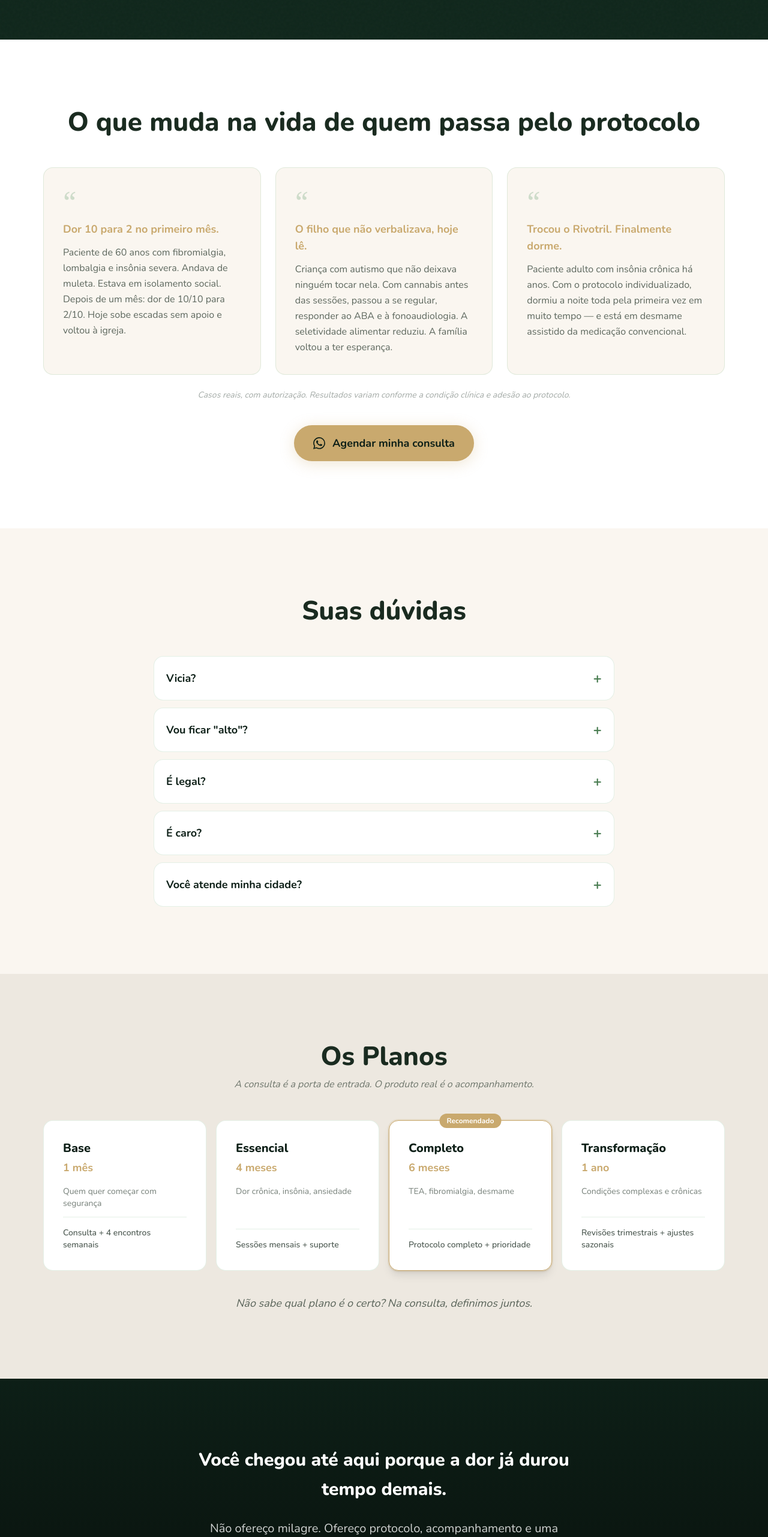
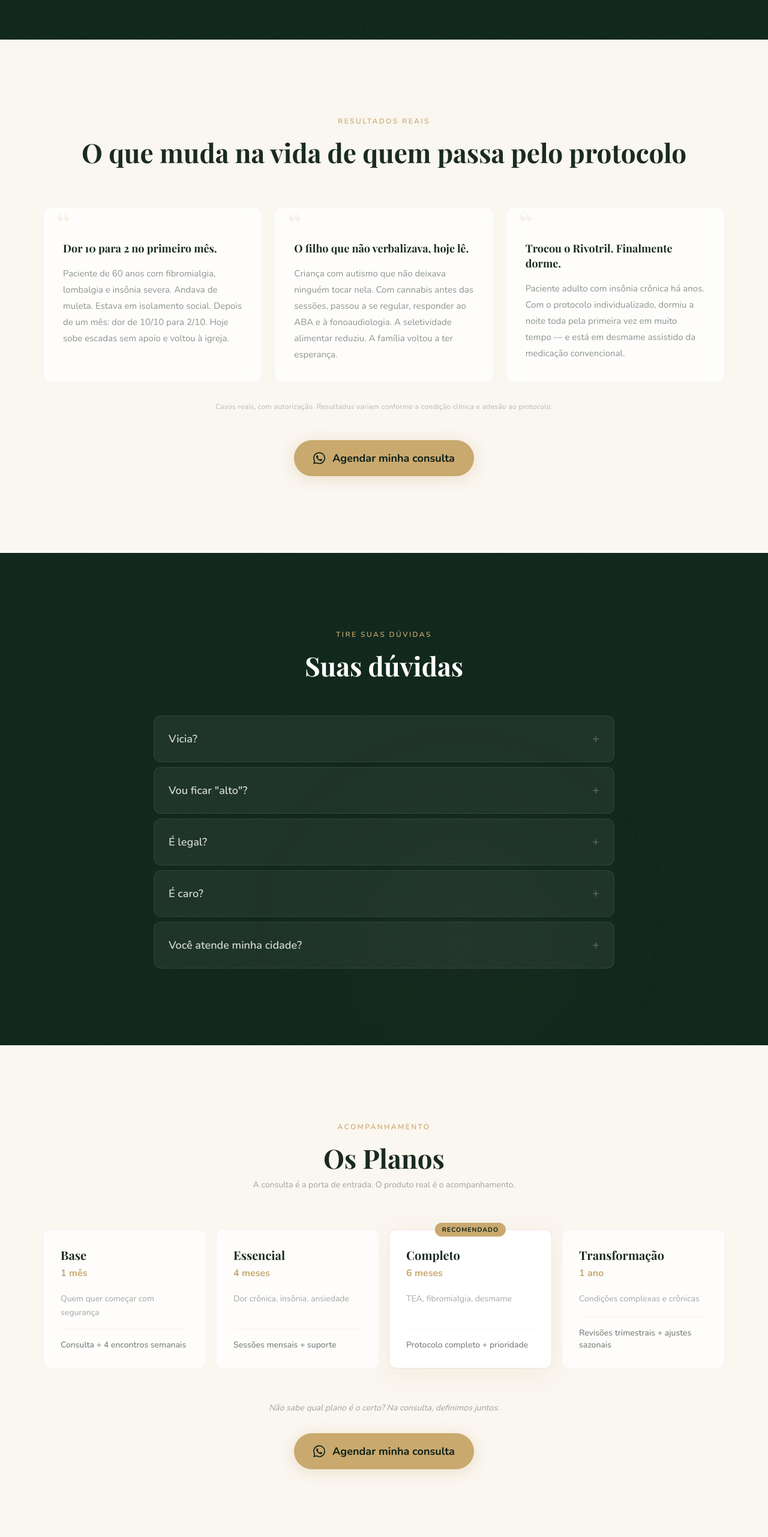
Before and after one commit to Igor-Azvdo/draingrid_frontend, a Next.js app: page / in a window 1280 px wide. Shown: the part 6353-8916 px from the top of the page at 60% size. Built offline with nearby package versions, Linux system fonts and the light colour scheme.

Commit message:
refactor: redesign Testimonials, FAQ, Plans, FinalCTA, Footer — dark glass, editorial quotes, refined cards

```diff
--- a/src/components/landing/FAQ.tsx
+++ b/src/components/landing/FAQ.tsx
@@ -10,26 +10,32 @@ export function FAQ() {
   const [openIndex, setOpenIndex] = useState<number | null>(null);
 
   return (
-    <section id="duvidas" className="py-20 md:py-28 bg-bg-warm">
+    <section id="duvidas" className="py-24 md:py-32 bg-surface-dark text-white relative noise-overlay overflow-hidden">
+      <div className="absolute bottom-0 right-1/4 w-96 h-96 bg-accent/[0.03] rounded-full blur-[120px] pointer-events-none" />
+
       <Container>
-        <div ref={ref} className="scroll-fade-in max-w-3xl mx-auto">
-          <h2 className="text-3xl md:text-[2.75rem] font-extrabold text-text text-center mb-12">
+        <div ref={ref} className="scroll-fade-in max-w-3xl mx-auto relative z-10">
+          <p className="text-accent uppercase tracking-[0.2em] text-xs font-semibold text-center mb-4">
+            Tire suas dúvidas
+          </p>
+          <h2 className="font-display text-3xl md:text-[2.75rem] font-bold text-white text-center mb-14 leading-tight">
             {faqContent.title}
           </h2>
-          <div className="flex flex-col gap-3">
+
+          <div className="flex flex-col gap-2">
             {faqContent.items.map((item, i) => (
               <div
                 key={i}
-                className="bg-white rounded-2xl border border-card-border overflow-hidden"
+                className="bg-glass-light border border-glass-border rounded-xl overflow-hidden transition-all duration-300 hover:border-glass-border-hover"
               >
                 <button
                   onClick={() => setOpenIndex(openIndex === i ? null : i)}
-                  className="w-full flex items-center justify-between p-5 text-left font-bold text-hero-dark text-lg hover:bg-bg-warm/50 transition-colors cursor-pointer"
+                  className="w-full flex items-center justify-between p-5 md:p-6 text-left font-semibold text-white/80 text-base md:text-lg transition-colors cursor-pointer"
                   aria-expanded={openIndex === i}
                 >
                   {item.question}
                   <span
-                    className={`shrink-0 text-2xl text-primary-dark transition-transform duration-300 ${
+                    className={`shrink-0 text-xl text-accent/50 transition-transform duration-300 font-light ${
                       openIndex === i ? "rotate-45" : ""
                     }`}
                   >
@@ -37,11 +43,11 @@ export function FAQ() {
                   </span>
                 </button>
                 <div
-                  className={`overflow-hidden transition-all duration-300 ${
+                  className={`overflow-hidden transition-all duration-400 ${
                     openIndex === i ? "max-h-96 opacity-100" : "max-h-0 opacity-0"
                   }`}
                 >
-                  <p className="px-5 pb-5 text-text/70 leading-relaxed">
+                  <p className="px-5 md:px-6 pb-5 md:pb-6 text-white/40 leading-[1.8] text-[0.9375rem]">
                     {item.answer}
                   </p>
                 </div>
--- a/src/components/landing/FinalCTA.tsx
+++ b/src/components/landing/FinalCTA.tsx
@@ -9,23 +9,29 @@ export function FinalCTA() {
   const ref = useScrollAnimation();
 
   return (
-    <section className="py-20 md:py-28 bg-gradient-to-b from-hero-dark to-hero-darker text-white">
+    <section className="py-28 md:py-40 bg-hero-dark text-white relative noise-overlay overflow-hidden">
+      {/* Atmospheric elements */}
+      <div className="absolute top-1/2 left-1/2 -translate-x-1/2 -translate-y-1/2 w-[600px] h-[600px] bg-accent/[0.04] rounded-full blur-[150px] pointer-events-none" />
+
       <Container>
-        <div ref={ref} className="scroll-fade-in max-w-2xl mx-auto text-center">
+        <div ref={ref} className="scroll-fade-in max-w-2xl mx-auto text-center relative z-10">
+          <div className="w-12 h-px bg-accent/40 mx-auto mb-12" />
+
           {finalCtaContent.text.map((line, i) => (
             <p
               key={i}
-              className={`mb-6 leading-relaxed ${
+              className={`mb-6 ${
                 i === 0
-                  ? "text-2xl md:text-3xl font-extrabold"
-                  : "text-lg md:text-xl text-white/80"
+                  ? "font-display text-2xl md:text-[2.5rem] font-bold leading-[1.2]"
+                  : "text-base md:text-lg text-white/40 leading-[1.9]"
               }`}
             >
               {line}
             </p>
           ))}
-          <div className="mt-10">
-            <WhatsAppButton variant="primary" className="text-xl px-10 py-5">
+
+          <div className="mt-14">
+            <WhatsAppButton variant="gold" className="text-lg md:text-xl px-10 py-5">
               {finalCtaContent.cta}
             </WhatsAppButton>
           </div>
--- a/src/components/landing/Footer.tsx
+++ b/src/components/landing/Footer.tsx
@@ -3,23 +3,24 @@ import { Container } from "./Container";
 
 export function Footer() {
   return (
-    <footer className="py-8 bg-hero-darker text-white/40">
-      <Container className="flex flex-col md:flex-row items-center justify-between gap-4">
+    <footer className="py-10 bg-hero-darker border-t border-white/[0.04]">
+      <Container className="flex flex-col md:flex-row items-center justify-between gap-6">
         <Image
           src="/logo.svg"
-          alt="Draingrid"
+          alt="Dra. Ingrid Azevedo"
           width={80}
           height={47}
-          className="brightness-0 invert opacity-40"
+          className="brightness-0 invert opacity-20"
           unoptimized
         />
-        <div className="flex items-center gap-6 text-sm">
+        <div className="flex items-center gap-8 text-[0.8125rem] text-white/20">
           <a
             href="/links"
-            className="hover:text-white/60 transition-colors"
+            className="hover:text-white/40 transition-colors duration-300"
           >
             Links
           </a>
+          <span className="text-white/10">|</span>
           <span>Desenvolvido por Igor Azevedo</span>
         </div>
       </Container>
--- a/src/components/landing/Plans.tsx
+++ b/src/components/landing/Plans.tsx
@@ -1,6 +1,7 @@
 "use client";
 
 import { Container } from "./Container";
+import { WhatsAppButton } from "./WhatsAppButton";
 import { plansContent } from "@/data/landing-content";
 import { useScrollAnimation } from "@/hooks/useScrollAnimation";
 
@@ -8,50 +9,60 @@ export function Plans() {
   const ref = useScrollAnimation();
 
   return (
-    <section id="planos" className="py-20 md:py-28 bg-bg-sage">
+    <section id="planos" className="py-24 md:py-32 bg-bg-cream">
       <Container>
         <div ref={ref} className="scroll-fade-in">
-          <h2 className="text-3xl md:text-[2.75rem] font-extrabold text-text text-center mb-2">
+          <p className="text-accent uppercase tracking-[0.2em] text-xs font-semibold text-center mb-4">
+            Acompanhamento
+          </p>
+          <h2 className="font-display text-3xl md:text-[2.75rem] font-bold text-text text-center mb-2 leading-tight">
             {plansContent.title}
           </h2>
-          <p className="text-text/60 text-center italic mb-12">
+          <p className="text-text/40 text-center text-sm mb-16">
             {plansContent.subtitle}
           </p>
 
-          <div className="flex gap-4 overflow-x-auto pb-4 snap-x snap-mandatory md:grid md:grid-cols-4 md:overflow-visible md:pb-0">
+          <div className="flex gap-4 overflow-x-auto pb-4 snap-x snap-mandatory md:grid md:grid-cols-4 md:overflow-visible md:pb-0 -mx-6 px-6 md:mx-0 md:px-0">
             {plansContent.plans.map((plan) => (
               <div
                 key={plan.name}
-                className={`shrink-0 w-[280px] md:w-auto snap-center flex flex-col rounded-2xl border p-6 md:p-8 ${
+                className={`shrink-0 w-[260px] md:w-auto snap-center flex flex-col rounded-xl border p-6 md:p-7 transition-all duration-300 ${
                   plan.highlighted
-                    ? "bg-white border-accent shadow-lg ring-2 ring-accent/20 relative"
-                    : "bg-white border-card-border"
+                    ? "bg-white border-accent/30 shadow-[0_8px_40px_rgba(201,169,110,0.12)] relative"
+                    : "bg-white/80 border-black/[0.04] hover:border-accent/15"
                 }`}
               >
                 {plan.highlighted && (
-                  <span className="absolute -top-3 left-1/2 -translate-x-1/2 bg-accent text-white text-xs font-bold px-3 py-1 rounded-full">
+                  <span className="absolute -top-3 left-1/2 -translate-x-1/2 bg-accent text-hero-dark text-[0.65rem] font-bold uppercase tracking-[0.1em] px-3 py-1 rounded-full">
                     Recomendado
                   </span>
                 )}
-                <h3 className="text-xl font-extrabold text-hero-dark mb-1">
+                <h3 className="font-display text-xl font-bold text-text mb-1">
                   {plan.name}
                 </h3>
-                <p className="text-accent font-bold text-lg mb-4">
+                <p className="text-accent font-bold text-base mb-5">
                   {plan.duration}
                 </p>
-                <p className="text-text/60 text-sm mb-3">
+                <p className="text-text/40 text-sm mb-4 leading-relaxed">
                   {plan.audience}
                 </p>
-                <p className="text-text/80 text-sm font-medium mt-auto pt-4 border-t border-card-border">
-                  {plan.includes}
-                </p>
+                <div className="mt-auto pt-4 border-t border-black/[0.04]">
+                  <p className="text-text/60 text-sm font-medium">
+                    {plan.includes}
+                  </p>
+                </div>
               </div>
             ))}
           </div>
 
-          <p className="mt-10 text-center text-lg text-text/70 italic">
-            {plansContent.closing}
-          </p>
+          <div className="mt-14 text-center">
+            <p className="text-text/40 italic text-sm mb-8">
+              {plansContent.closing}
+            </p>
+            <WhatsAppButton variant="primary">
+              Agendar minha consulta
+            </WhatsAppButton>
+          </div>
         </div>
       </Container>
     </section>
--- a/src/components/landing/Testimonials.tsx
+++ b/src/components/landing/Testimonials.tsx
@@ -9,34 +9,42 @@ export function Testimonials() {
   const ref = useScrollAnimation();
 
   return (
-    <section className="py-20 md:py-28 bg-white">
+    <section className="py-24 md:py-32 bg-bg-cream">
       <Container>
         <div ref={ref} className="scroll-fade-in">
-          <h2 className="text-3xl md:text-[2.75rem] font-extrabold text-text text-center mb-12">
+          <p className="text-accent uppercase tracking-[0.2em] text-xs font-semibold text-center mb-4">
+            Resultados reais
+          </p>
+          <h2 className="font-display text-3xl md:text-[2.75rem] font-bold text-text text-center mb-16 leading-tight">
             {testimonialsContent.title}
           </h2>
-          <div className="grid grid-cols-1 md:grid-cols-3 gap-6">
+
+          <div className="grid grid-cols-1 md:grid-cols-3 gap-5">
             {testimonialsContent.items.map((item, i) => (
               <div
                 key={i}
-                className="bg-bg-warm rounded-2xl border border-card-border p-6 md:p-8 flex flex-col"
+                className="relative bg-white/80 backdrop-blur-sm rounded-xl border border-black/[0.04] p-7 md:p-8 flex flex-col hover:border-accent/15 transition-all duration-300"
               >
-                <span className="text-5xl text-primary/30 font-serif leading-none mb-2">
+                {/* Decorative quote */}
+                <span className="font-display text-6xl text-accent/15 leading-none absolute -top-1 left-5">
                   &ldquo;
                 </span>
-                <h3 className="text-lg font-bold text-accent mb-3">
+
+                <h3 className="font-display text-lg font-bold text-text mt-6 mb-4 leading-snug">
                   {item.headline}
                 </h3>
-                <p className="text-text/70 leading-relaxed flex-1">
+                <p className="text-text/50 leading-[1.8] text-[0.9375rem] flex-1">
                   {item.body}
                 </p>
               </div>
             ))}
           </div>
-          <p className="mt-6 text-center text-sm text-text/40 italic">
+
+          <p className="mt-8 text-center text-xs text-text/30 tracking-wide">
             {testimonialsContent.disclaimer}
           </p>
-          <div className="mt-10 text-center">
+
+          <div className="mt-12 text-center">
             <WhatsAppButton variant="primary">
               Agendar minha consulta
             </WhatsAppButton>
```
